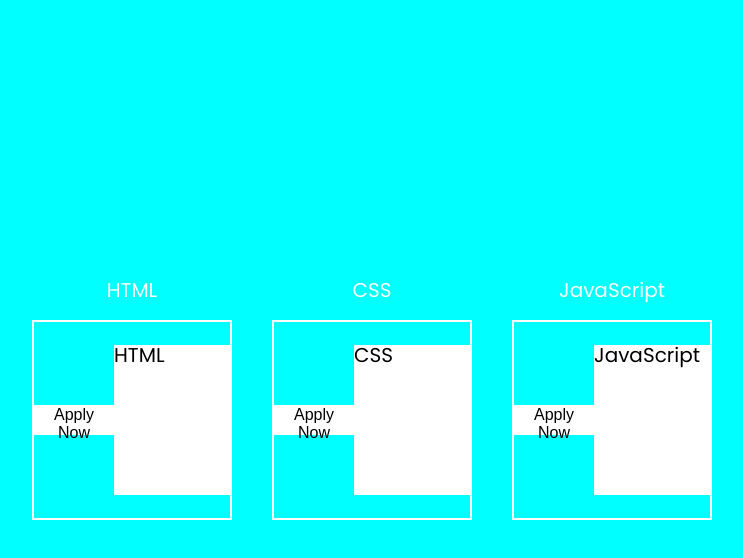
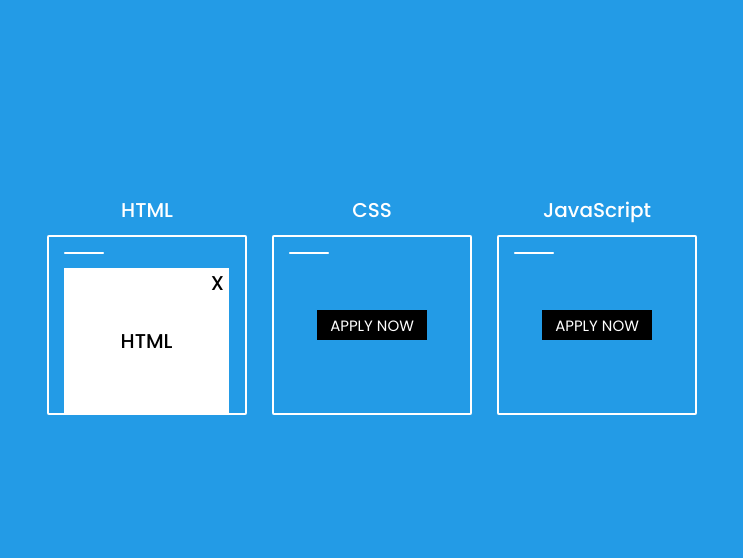
Before and after one commit to gigaamiridze/Unilab-Live-Coding, a website: page index.html in a window 1280 px wide. Both pictures are taken after a click on the button "Apply Now". Shown: the whole page, without its empty margins (268-1011 px from the left). Drawn offline with Linux system fonts and the light colour scheme.

Commit message:
[Feature] Update modal functionality

```diff
--- a/index.html
+++ b/index.html
@@ -17,8 +17,10 @@
           <div class="wrapper-box">
             <h3 class="title">HTML</h3>
             <div class="box">
-              <button type="button" class="btn">Apply Now</button>
+              <div class="line"></div>
+              <button type="button" class="btn white-btn">Apply Now</button>
               <div class="modal">
+                <div class="close-btn">X</div>
                 <h3 class="modal-title">HTML</h3>
               </div>
             </div>
@@ -26,8 +28,10 @@
           <div class="wrapper-box">
             <h3 class="title">CSS</h3>
             <div class="box">
-              <button type="button" class="btn">Apply Now</button>
+              <div class="line"></div>
+              <button type="button" class="btn">APPLY NOW</button>
               <div class="modal">
+                <div class="close-btn">X</div>
                 <h3 class="modal-title">CSS</h3>
               </div>
             </div>
@@ -35,8 +39,10 @@
           <div class="wrapper-box">
             <h3 class="title">JavaScript</h3>
             <div class="box">
-              <button type="button" class="btn">Apply Now</button>
+              <div class="line"></div>
+              <button type="button" class="btn">APPLY NOW</button>
               <div class="modal">
+                <div class="close-btn">X</div>
                 <h3 class="modal-title">JavaScript</h3>
               </div>
             </div>
--- a/js/app.js
+++ b/js/app.js
@@ -1,10 +1,15 @@
 const btn = document.querySelectorAll('.btn');
 const modal = document.querySelectorAll('.modal');
+const closeBtn = document.querySelectorAll('.close-btn');
 
-btn.forEach((item) => {
+btn.forEach((item, index) => {
   item.addEventListener('click', () => {
-    modal.forEach((item) => {
-      item.classList.toggle('active');
-    })
+    modal[index].classList.add('active');
   })
 })
+
+closeBtn.forEach((item, index) => {
+  item.addEventListener('click', () => {
+    modal[index].classList.remove('active');
+  })
+})
--- a/scss/main/_homePage.scss
+++ b/scss/main/_homePage.scss
@@ -1,58 +1,99 @@
 @import "../modules/variables";
 @import "../modules/classes";
 @import "../modules/mixins";
+@import "./breakpoints";
 
 body {
   section {
     height: 100vh;
-    background-color: aqua;
-    position: relative;
+    background-color: rgb(35, 155, 230);
+    @include responsive(phone-land-md) {
+      height: 100%;
+    }
     .container {
       @extend %container;
+      padding-top: 180px;
+      @include responsive(phone-land-md) {
+        padding-top: 0;
+      }
       .flex-block {
         @include display(flex);
         @include flex-property(space-between, center);
-        position: absolute;
-        top: 50%;
-        left: 50%;
-        transform: translate(-50%, -50%);
+        @include responsive(phone-land-md) {
+          flex-direction: column;
+        }
         .wrapper-box {
+          &:nth-child(odd) {
+            margin: 20px 0;
+          }
           .title {
             @include text-property(20px, $poppins, white);
+            font-weight: $medium;
             text-align: center;
-            margin-bottom: 20px;
+            margin-bottom: 15px;
           }
           .box {
             width: 200px;
-            height: 200px;
+            height: 180px;
             background-color: transparent;
             @include border(2px, solid, white);
-            @include display(flex);
-            @include flex-property(center, center);
-            &:nth-child(2) {
-              margin: 0 20px;
+            border-radius: 2px;
+            position: relative;
+            .line {
+              width: 40px;
+              height: 2px;
+              background-color: white;
+              border-radius: 2px;
+              position: absolute;
+              top: 15px;
+              left: 15px;
             }
             .btn {
-              width: 100px;
+              @extend %center;
+              width: 110px;
               height: 30px;
+              background-color: black;
               cursor: pointer;
+              @include text-property(15px, $poppins, white);
+              border: none;
+              outline: none;
+              @include transition(all, 350ms, ease);
+              &:hover {
+                background-color: orangered;
+              }
+            }
+            .white-btn {
               background-color: white;
-              font-size: 16px;
               color: black;
-              border: none;
+              border-radius: 20px;
             }
             .modal {
-              width: 150px;
-              height: 150px;
+              position: absolute;
+              left: 15px;
+              bottom: 0;
+              width: 165px;
+              height: 145px;
               background-color: white;
-              @include display(flex);
-              @include flex-property(center, center);
               display: none;
               &.active {
                 display: block;
               }
+              .close-btn {
+                @include text-property(20px, $poppins, black);
+                font-weight: $medium;
+                cursor: pointer;
+                position: absolute;
+                top: 5px;
+                right: 5px;
+                @include transition(all, 350ms, ease);
+                &:hover {
+                  color: red;
+                }
+              }
               .modal-title {
                 @include text-property(20px, $poppins, black);
+                font-weight: $medium;
+                @extend %center;
               }
             }
           }
--- a/scss/modules/_classes.scss
+++ b/scss/modules/_classes.scss
@@ -1,6 +1,13 @@
 @import "./variables";
 
 %container {
-  max-width: 800px;
+  max-width: 650px;
   margin: 0 auto;
 }
+
+%center {
+  position: absolute;
+  top: 50%;
+  left: 50%;
+  transform: translate(-50%, -50%);
+}
```
Also changed, not shown: css/global.css.
